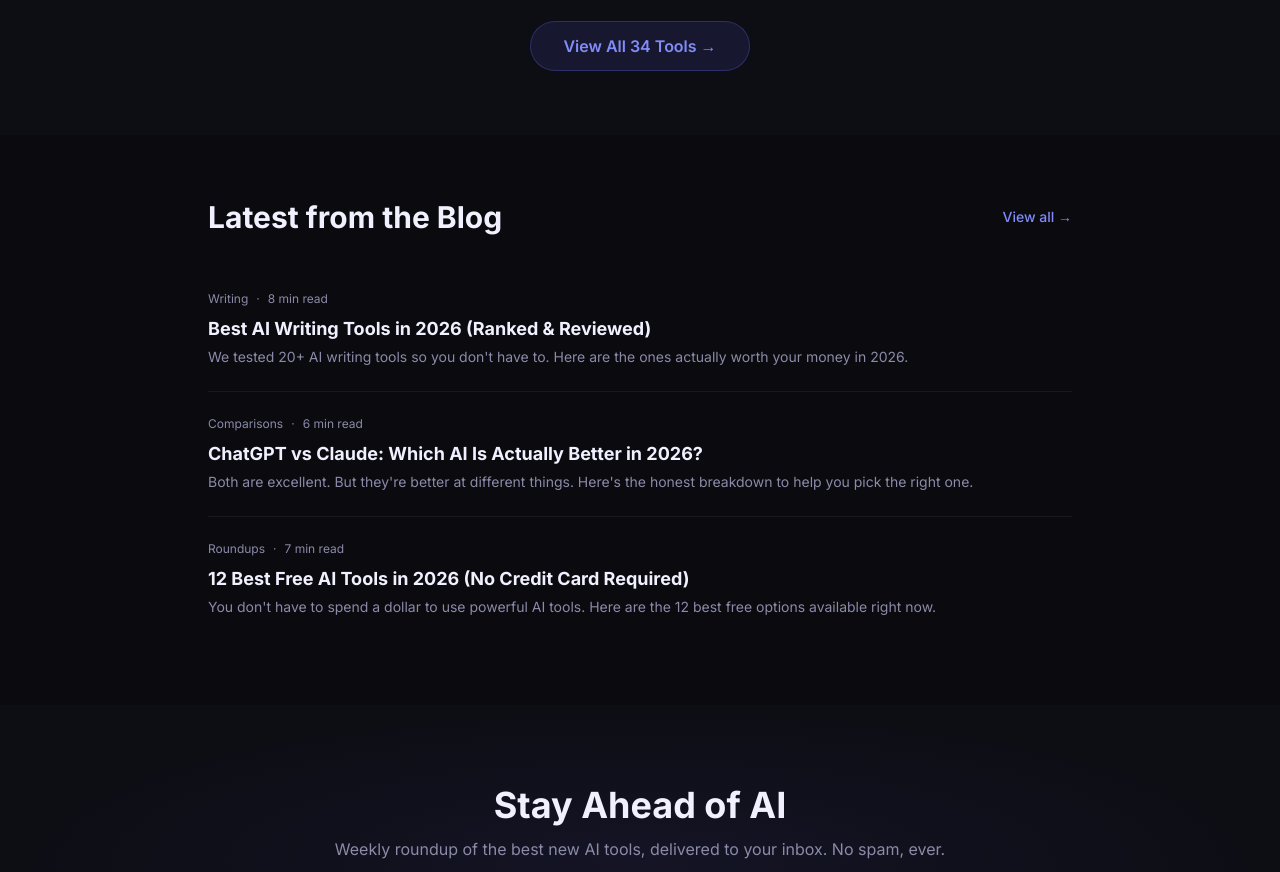
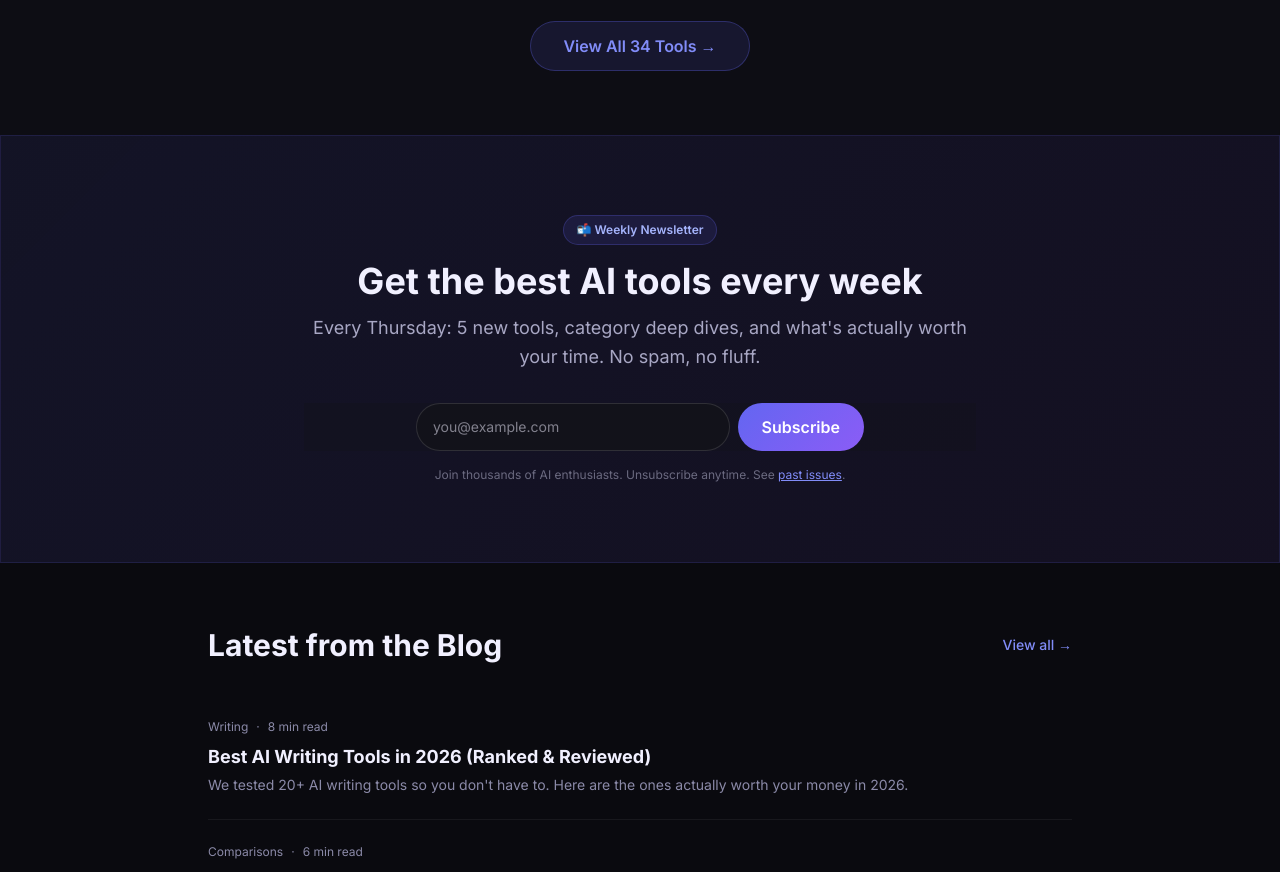
Before and after one commit to aitoolhq/aitoolhq, a Next.js app: page / in a window 1280 px wide. Shown: the part 2380-3252 px from the top of the page. Built offline with nearby package versions, Linux system fonts and the light colour scheme.

Commit message:
Add newsletter promo component to homepage and tools pages
- Created NewsletterPromo component with prominent CTA
- Added to homepage (between featured tools and blog)
- Added to /tools page (after tool grid)
- Improved newsletter signup visibility for list growth

```diff
--- a/src/app/page.tsx
+++ b/src/app/page.tsx
@@ -4,6 +4,7 @@ import { categories } from '@/data/categories';
 import { getRecentPosts } from '@/data/posts';
 import { ToolCard } from '@/components/ToolCard';
 import { NewsletterSignup } from '@/components/NewsletterSignup';
+import { NewsletterPromo } from '@/components/NewsletterPromo';
 import { CategoryIcon } from '@/components/CategoryIcon';
 
 export default function HomePage() {
@@ -172,6 +173,9 @@ export default function HomePage() {
         </div>
       </section>
 
+      {/* Newsletter Promo */}
+      <NewsletterPromo />
+
       {/* Recent Blog Posts */}
       <section className="max-w-4xl mx-auto px-4 py-16">
         <div className="flex items-center justify-between mb-8">
--- a/src/app/tools/page.tsx
+++ b/src/app/tools/page.tsx
@@ -2,6 +2,7 @@ import { tools } from '@/data/tools';
 import { categories } from '@/data/categories';
 import { ToolCard } from '@/components/ToolCard';
 import { CategoryIcon } from '@/components/CategoryIcon';
+import { NewsletterPromo } from '@/components/NewsletterPromo';
 import { Metadata } from 'next';
 import Link from 'next/link';
 
@@ -49,6 +50,11 @@ export default function ToolsPage() {
           <ToolCard key={tool.slug} tool={tool} />
         ))}
       </div>
+
+      {/* Newsletter CTA */}
+      <div className="mt-20">
+        <NewsletterPromo />
+      </div>
     </main>
   );
 }
--- /dev/null
+++ b/src/components/NewsletterPromo.tsx
@@ -0,0 +1,62 @@
+'use client';
+
+import Link from 'next/link';
+import { NewsletterSignup } from './NewsletterSignup';
+
+export function NewsletterPromo() {
+  return (
+    <section className="relative py-20 px-4 overflow-hidden">
+      {/* Background gradient */}
+      <div
+        className="absolute inset-0 pointer-events-none"
+        style={{
+          background: 'linear-gradient(135deg, rgba(99,102,241,0.1) 0%, rgba(139,92,246,0.08) 100%)',
+          border: '1px solid rgba(99,102,241,0.15)',
+        }}
+      />
+
+      <div className="max-w-2xl mx-auto text-center relative z-10">
+        <div
+          className="inline-flex items-center gap-2 text-xs font-semibold px-3 py-1.5 rounded-full mb-4"
+          style={{
+            background: 'rgba(99, 102, 241, 0.12)',
+            color: '#a5b4fc',
+            border: '1px solid rgba(99, 102, 241, 0.25)',
+          }}
+        >
+          📬 Weekly Newsletter
+        </div>
+
+        <h2
+          className="text-3xl md:text-4xl font-bold mb-3"
+          style={{ color: '#f1f0ff' }}
+        >
+          Get the best AI tools every week
+        </h2>
+
+        <p
+          className="text-lg mb-8 leading-relaxed"
+          style={{ color: '#a8a7c4' }}
+        >
+          Every Thursday: 5 new tools, category deep dives, and what's actually worth your time. No spam, no fluff.
+        </p>
+
+        <div className="bg-gradient-to-b from-transparent to-transparent" style={{ background: 'rgba(18,18,26,0.4)' }}>
+          <NewsletterSignup />
+        </div>
+
+        <p className="text-xs mt-4" style={{ color: '#6b6a80' }}>
+          Join thousands of AI enthusiasts. Unsubscribe anytime. See{' '}
+          <Link
+            href="/newsletter"
+            className="underline hover:text-opacity-80 transition-opacity"
+            style={{ color: '#818cf8' }}
+          >
+            past issues
+          </Link>
+          .
+        </p>
+      </div>
+    </section>
+  );
+}
```
